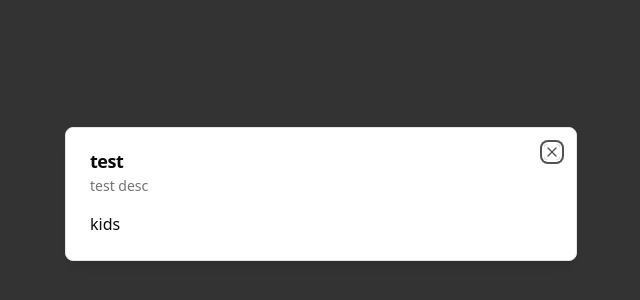
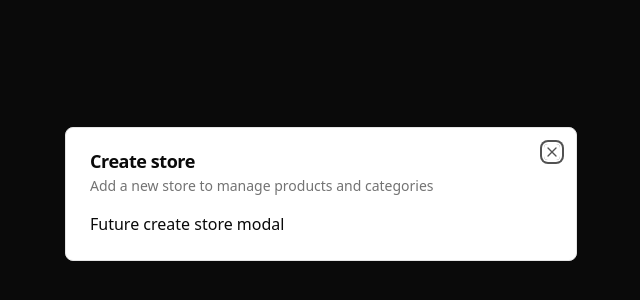
Before and after one commit to iiiamken/ecommerce-admin, a Next.js app: page / in a window 1280 px wide. Shown: the part 206-506 px from the top of the page, without its empty margins (319-959 px from the left). Built offline with nearby package versions, Linux system fonts and the light colour scheme.

Commit message:
added isOpen and onOpen

```diff
--- a/src/app/(root)/page.tsx
+++ b/src/app/(root)/page.tsx
@@ -1,11 +1,21 @@
 "use client"
 import Modal from "@/components/ui/modal"
+import { useStoreModal } from "../../../hooks/use-store-modal"
+import { useEffect } from "react"
 
 const SetupPage = () => {
+  const { onOpen, isOpen } = useStoreModal()
+
+  useEffect(() => {
+    if (!isOpen) {
+      onOpen()
+    }
+  }, [onOpen, isOpen])
+
   return (
     <div className="p-4">
       <Modal title="test" description="test desc" onClose={() => {}} isOpen>
-        kids
+        Root Page
       </Modal>
     </div>
   )
```
